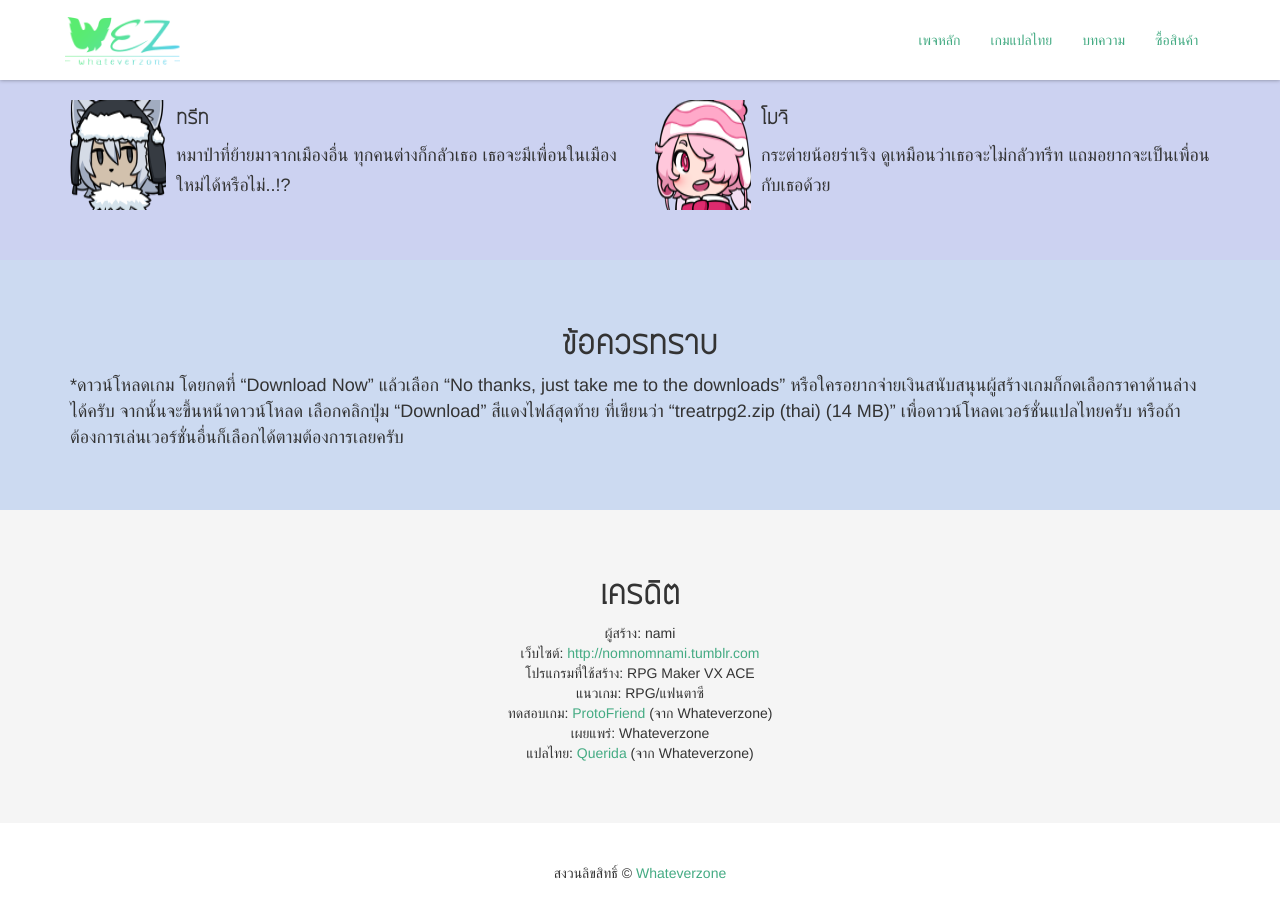
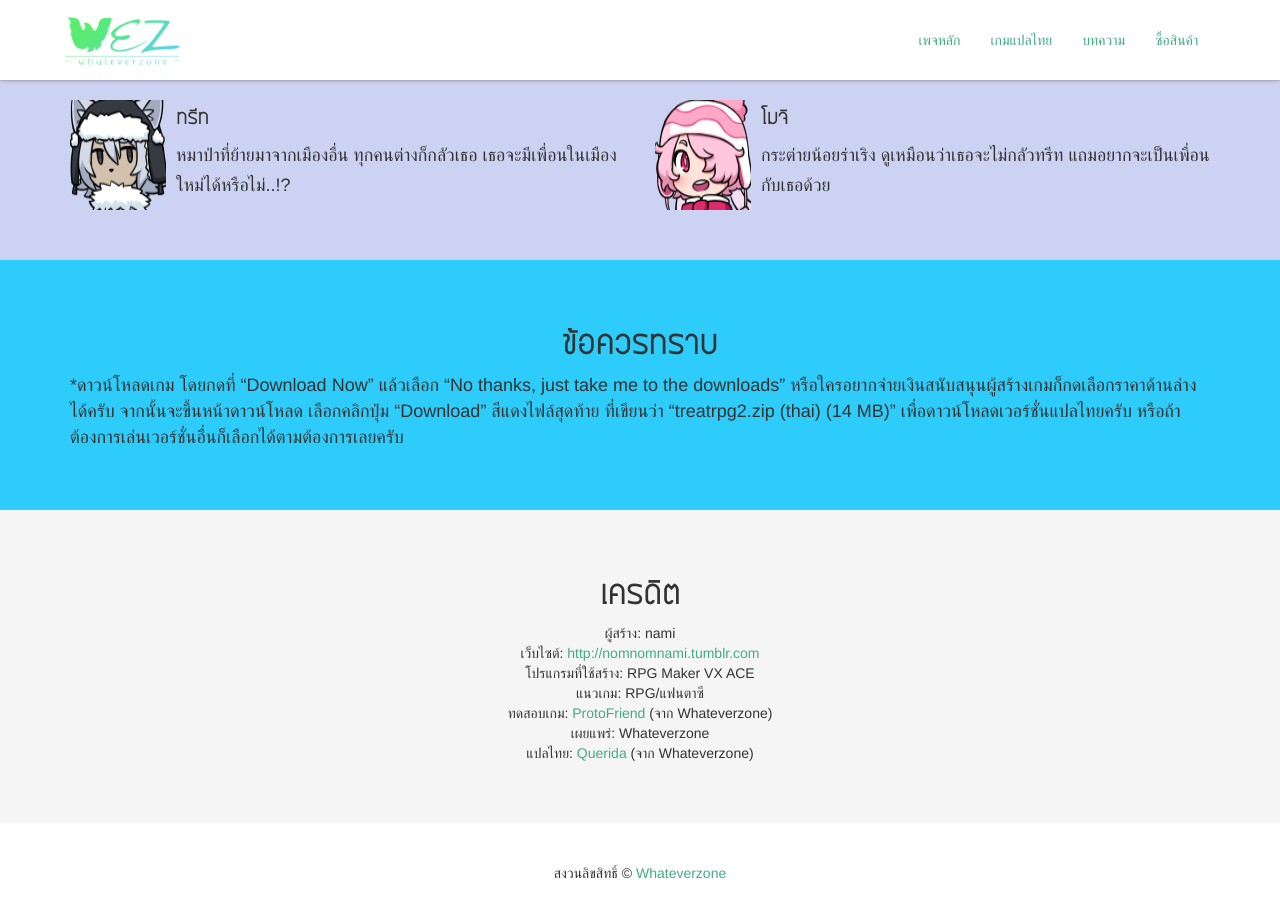
Before and after one commit to pureexe/wez, a Jekyll site: the page built from game/treat.html, in a window 1280 px wide and 900 px high, scrolled down 1028 px. Built offline with Jekyll 4.4.1, drawn with Linux system fonts in a browser that asks for light colours.

Commit message:
Update game_page.html

```diff
--- a/_includes/game_page.html
+++ b/_includes/game_page.html
@@ -58,7 +58,7 @@
 {% endif %}
 
 {% if page.message %}
-<section style="padding-top: 5rem;padding-bottom: 5rem;background-color:#ccdaf1;">
+<section style="padding-top: 5rem;padding-bottom: 5rem;background-color:#2eccfa;">
   <div class="container">
     <div class="text-center">
       <h2 style="font-size: 3rem;margin-top:2rem;font-family:bangna-new">ข้อควรทราบ</h2>
```
